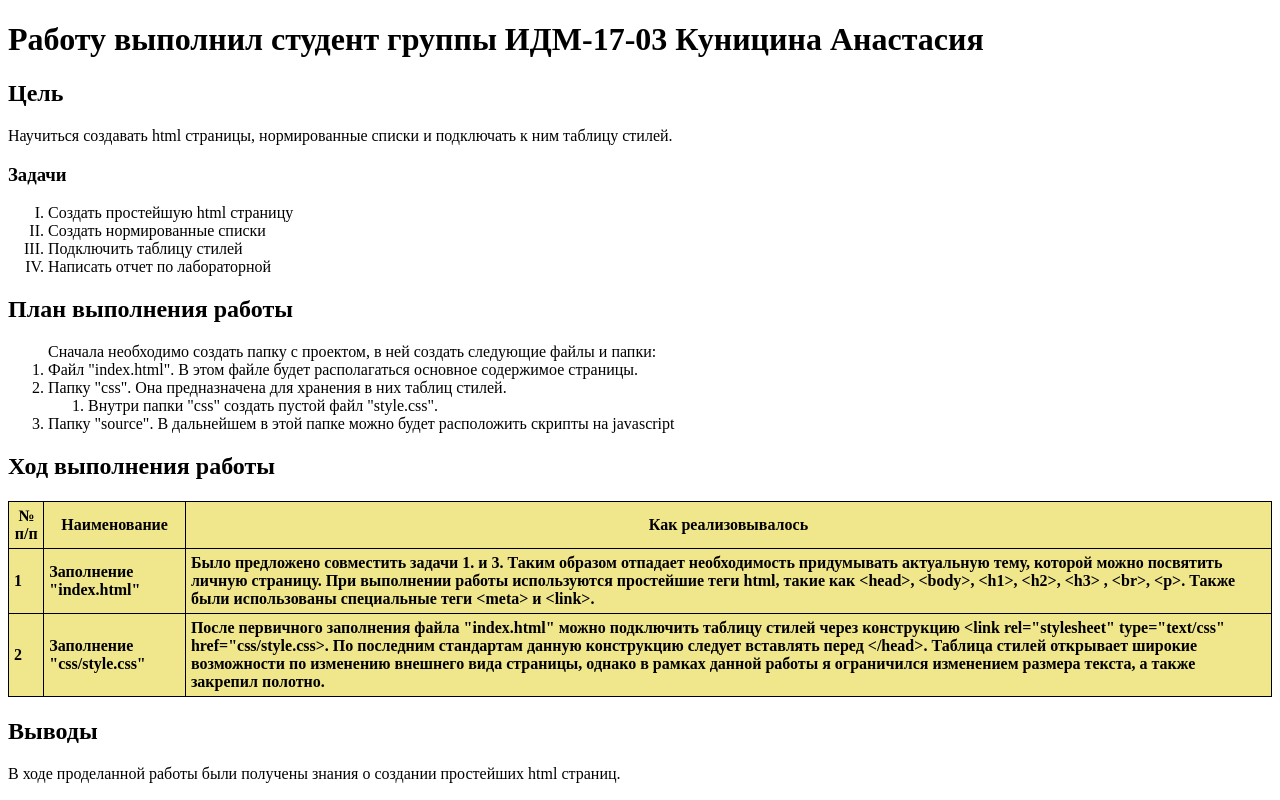
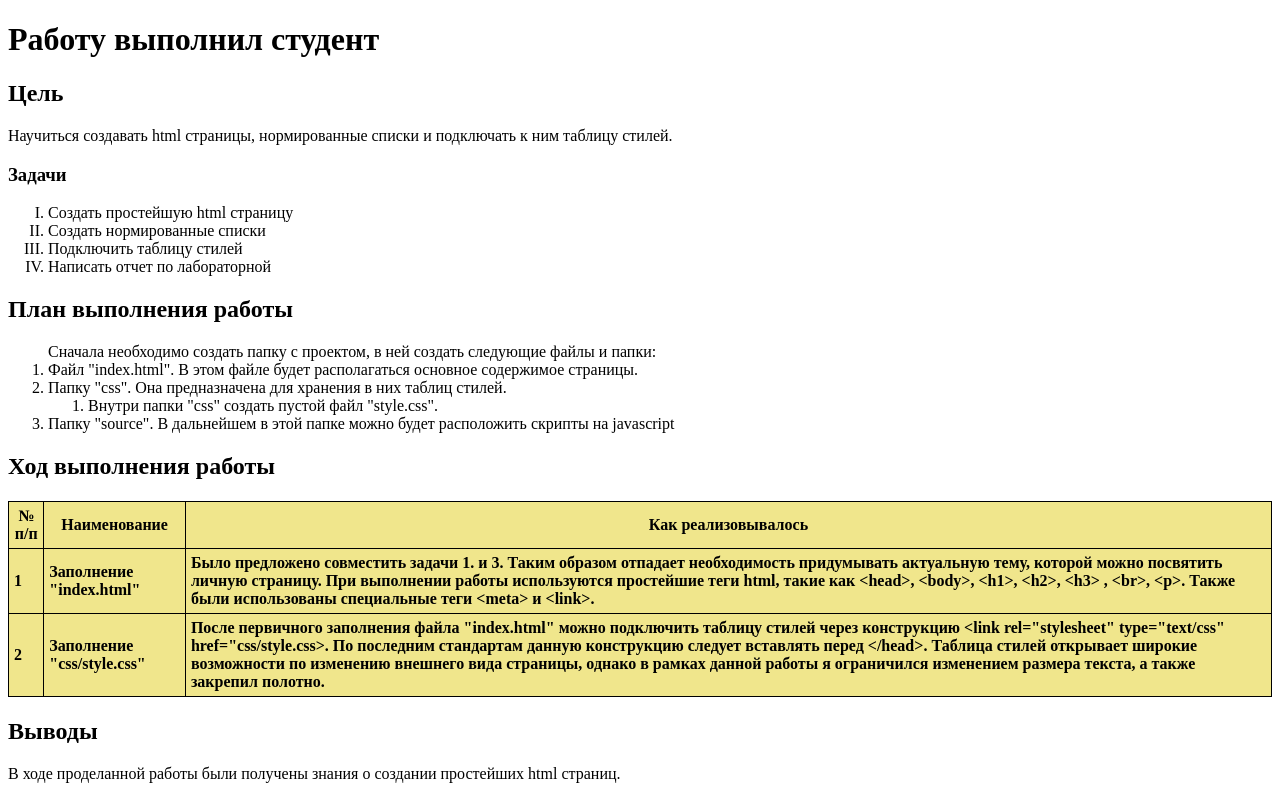
Before and after one commit to kaper8824/kaper8824..github.io, a plain HTML site: page index.html in a window 1280 px wide. Drawn offline with Linux system fonts and the light colour scheme.

Commit message:
index.html

```diff
--- a/index.html
+++ b/index.html
@@ -7,7 +7,7 @@
   <link rel="stylesheet" href="style.css">
  </head>
  <body><div id="text">
-    <h1>Работу выполнил студент группы ИДМ-17-03 Куницина Анастасия</h1>
+    <h1>Работу выполнил студент </h1>
     <h2>Цель</h2>
     <p>
       Научиться создавать html страницы, нормированные списки и подключать к ним таблицу стилей.
```
